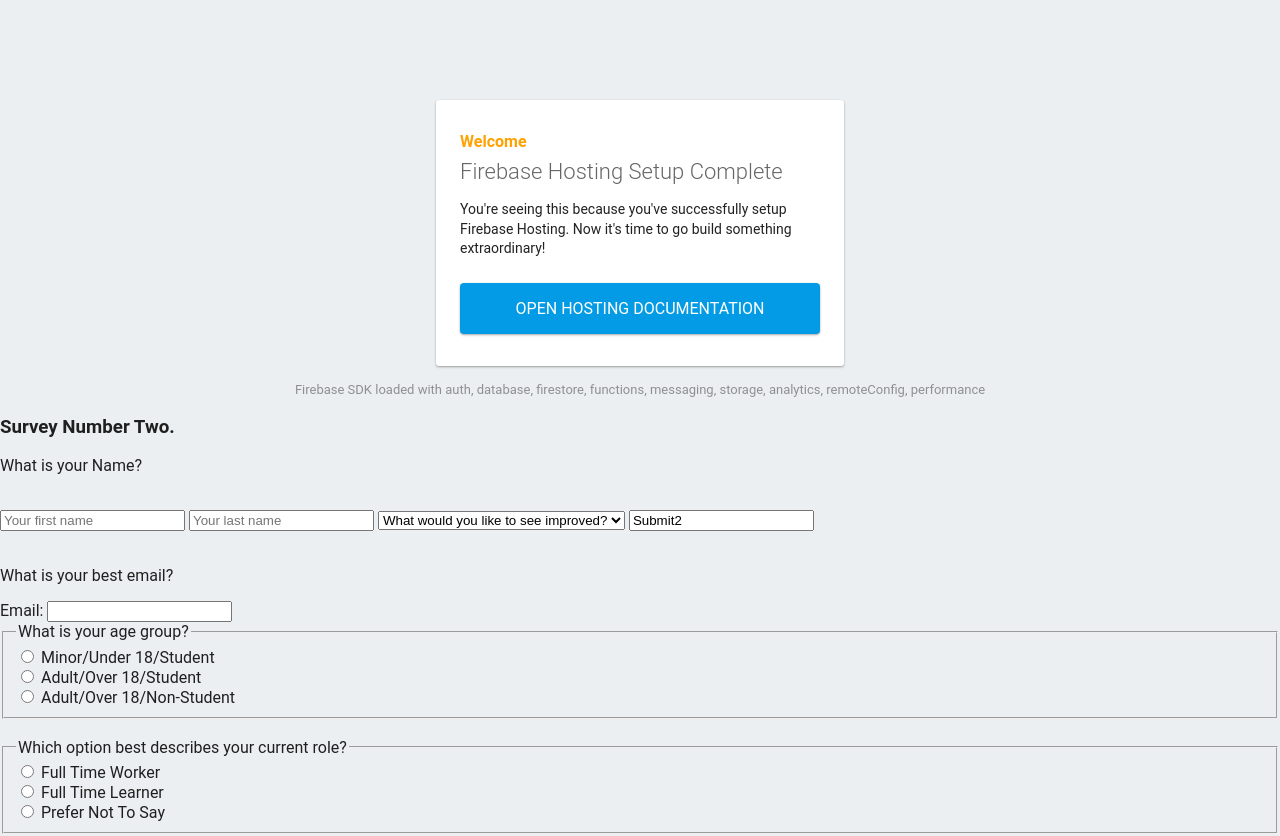
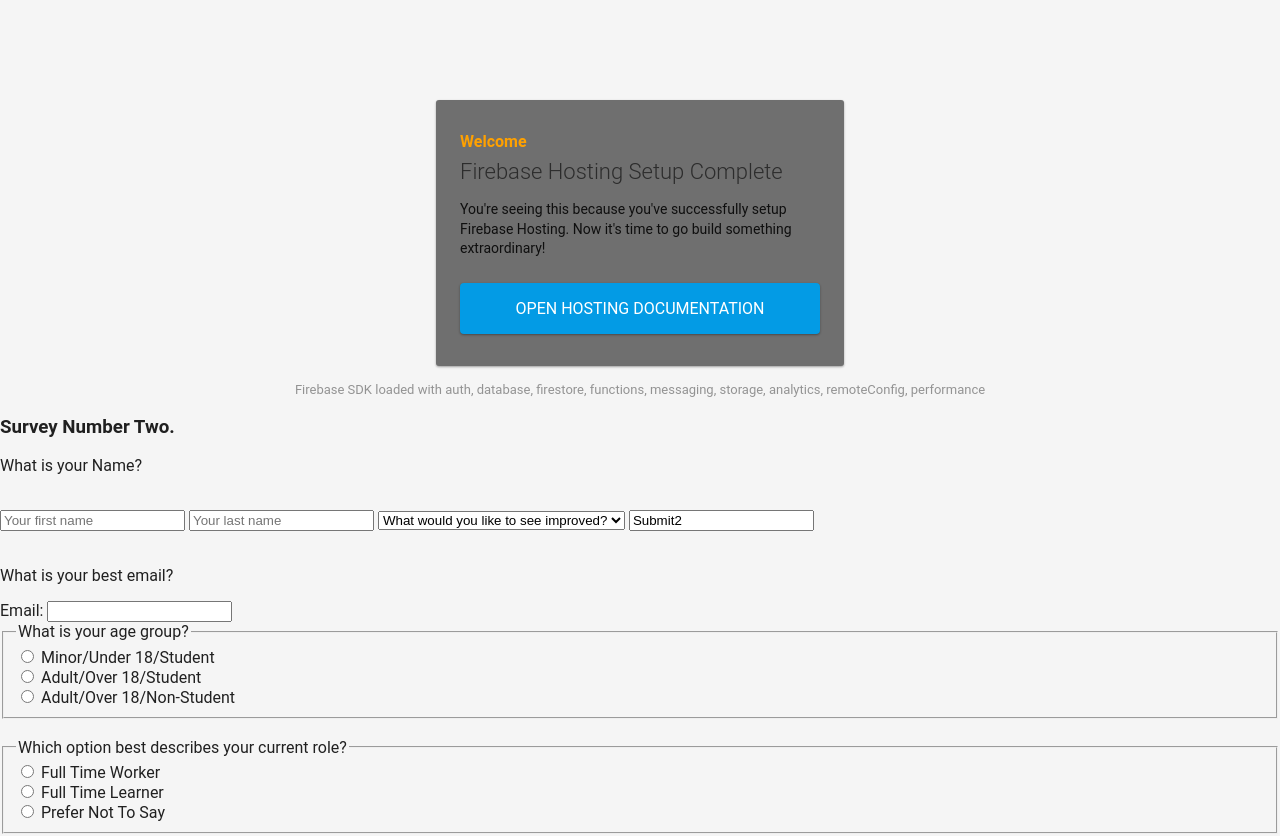
Before and after one commit to HarrisMBrad/Survey-Form, a plain HTML site: page index/index.html in a window 1280 px wide. Shown: the top 836 px of the page. Drawn offline with Linux system fonts and the light colour scheme; some packages are replaced by stand-ins of ours.

Commit message:
updated colors in backgrond color styles

```diff
--- a/index/index.html
+++ b/index/index.html
@@ -26,7 +26,7 @@
 
   <style media="screen">
     body {
-      background: #ECEFF1;
+      background: whitesmoke;
       color: rgba(0, 0, 0, 0.87);
       font-family: Roboto, Helvetica, Arial, sans-serif;
       margin: 0;
@@ -34,7 +34,7 @@
     }
 
     #message {
-      background: white;
+      background: #6f6f6f;
       max-width: 360px;
       margin: 100px auto 16px;
       padding: 32px 24px;
```
Also changed, not shown: public/404.html (+2 -2 lines).
